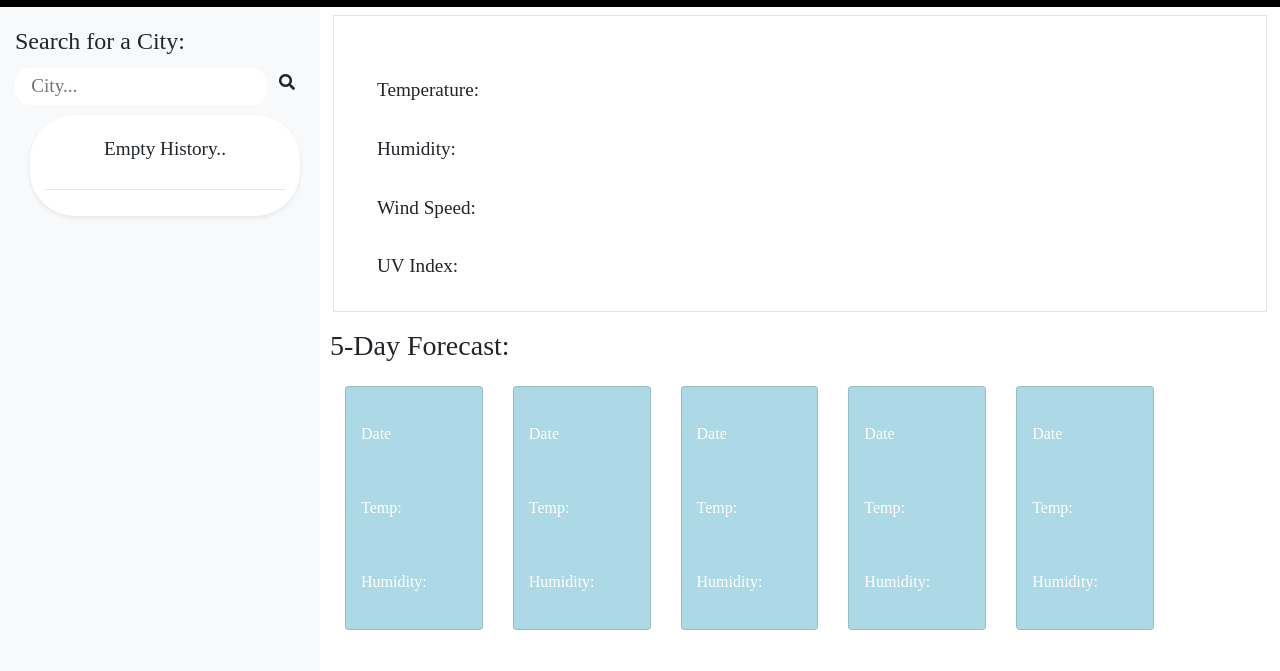
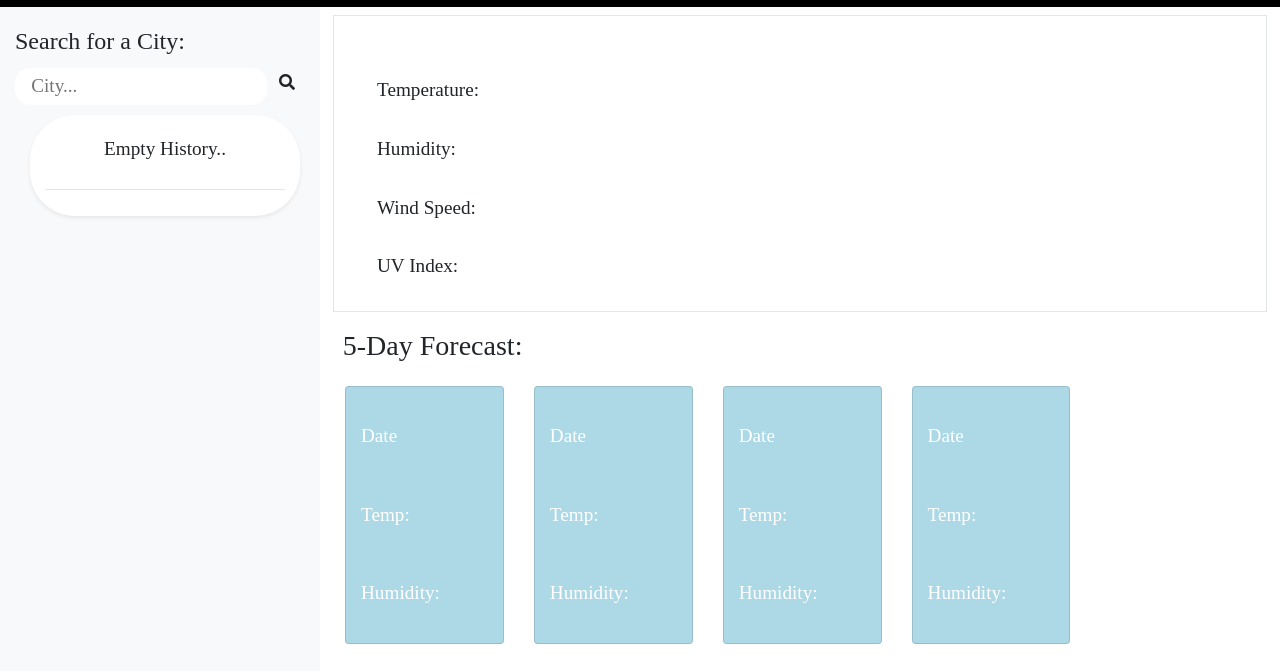
Before and after one commit to GhostsAg/WeatherDashboard, a plain HTML site: page index.html in a window 1280 px wide. Shown: the part 89-760 px from the top of the page. Drawn offline with nearby package versions, Linux system fonts and the light colour scheme; a web font is replaced by a local one.

Commit message:
Optimized for full-screen lg-devices

```diff
--- a/assets/style.css
+++ b/assets/style.css
@@ -89,6 +89,11 @@ header {
     border-radius: 5px;
 }
 
+#forecastTitle {
+    position: relative;
+    left: 1%;
+}
+
 #forecast {
     width: 73vw;
 }
@@ -98,7 +103,14 @@ header {
     color: white;
     margin: 15px;
     padding: 10px;
-    max-width: 16%;
+    min-width: 17%;
+    font-size: 1.2rem;
+}
+
+#forecast i {
+    position: relative;
+    left: 3%;
+    font-size: 50px;
 }
 
 .card div {
--- a/index.html
+++ b/index.html
@@ -48,7 +48,7 @@
             <div id="windSpeed" class="row">Wind Speed:</div>
             <div class="row">UV Index:<span id="uv"></span></div>
         </div>
-        <h3>5-Day Forecast:</h3>
+        <h3 id="forecastTitle">5-Day Forecast:</h3>
         <div id="forecast" class="row">
             <div class="card">
                 <div class="row">Date</div>
```
